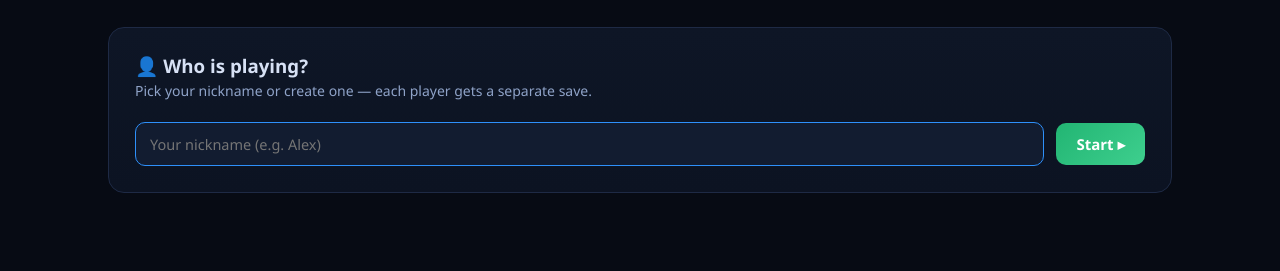
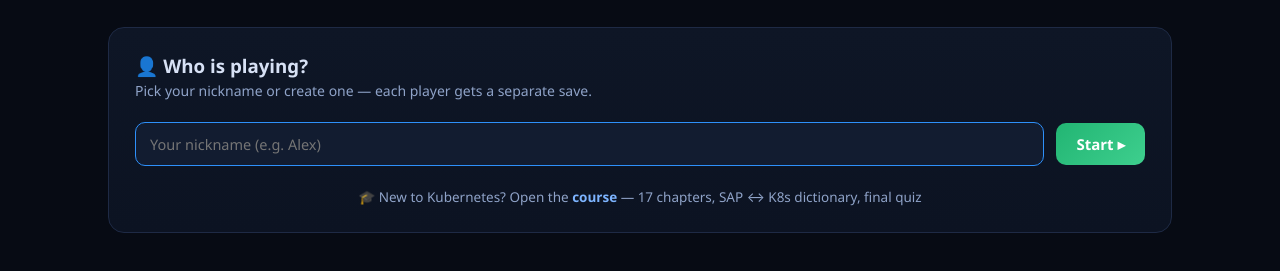
Before and after one commit to blaurans/K8S4SAPiens, a plain HTML site: page index.html in a window 1280 px wide. Shown: the part 273-544 px from the top of the page. Drawn offline with Linux system fonts and the light colour scheme.

Commit message:
Lien vers le cours depuis le jeu (topbar + accueil + player gate)

```diff
--- a/css/style.css
+++ b/css/style.css
@@ -245,3 +245,9 @@ input.pseud-in:focus{outline:none;border-color:var(--blue)}
   .panel{padding:18px}
   .mcard{flex-wrap:wrap}
 }
+
+/* course link (accueil + player gate) */
+.course-link{display:block;text-align:center;margin-top:22px;font-size:13.5px;color:var(--muted);text-decoration:none}
+.course-link b{color:#7db4ff}
+.course-link:hover{color:var(--txt)}
+.course-link:hover b{color:var(--blue)}
--- a/index.html
+++ b/index.html
@@ -18,6 +18,7 @@
     <div class="tb-stats">
       <span class="chip" id="tb-score" title="Score">⭐ <b>0</b></span>
       <span class="chip" id="tb-time" title="Play time">⏱ <b>0:00</b></span>
+      <button class="btn ghost small" id="tb-course" title="Course: the Kubernetes concepts you need">🎓 Course</button>
       <button class="btn ghost small" id="tb-book" title="Logbook: SAP ↔ Kubernetes equivalences">📘 Logbook</button>
     </div>
   </div>
--- a/js/game.js
+++ b/js/game.js
@@ -72,6 +72,7 @@ function maxScore() {
 /* ---------------- generic IO ---------------- */
 function initUI() {
   $('#tb-book').addEventListener('click', openBook);
+  $('#tb-course').addEventListener('click', () => window.open('cours.html', '_blank'));
   window.addEventListener('hashchange', route);
   setInterval(() => {
     if (STATE && STATE.started && !STATE.finished) { STATE.elapsed++; save(); }
@@ -245,6 +246,12 @@ function route() {
 }
 
 /* ---------------- home ---------------- */
+function courseLink() {
+  const a = el('a', 'course-link',
+    '🎓 New to Kubernetes? Open the <b>course</b> — 17 chapters, SAP ↔ K8s dictionary, final quiz');
+  a.href = 'cours.html'; a.target = '_blank'; a.rel = 'noopener';
+  return a;
+}
 function renderHome(app) {
   /* Player gate: no nickname selected yet */
   if (!STATE || !currentPlayerName()) {
@@ -298,6 +305,7 @@ function renderHome(app) {
     inp.addEventListener('keydown', e => { if (e.key === 'Enter') doAdd(); });
     form.appendChild(inp); form.appendChild(add);
     gate.appendChild(form);
+    gate.appendChild(courseLink());
     app.appendChild(gate);
     setTimeout(() => inp.focus(), 50);
     return;
@@ -320,6 +328,7 @@ function renderHome(app) {
     pills.appendChild(el('span', 'pill', x));
   });
   hero.appendChild(pills);
+  hero.appendChild(courseLink());
 
   /* resume */
   if (STATE.started && trackOf() && Object.keys(STATE.done).length) {
```
